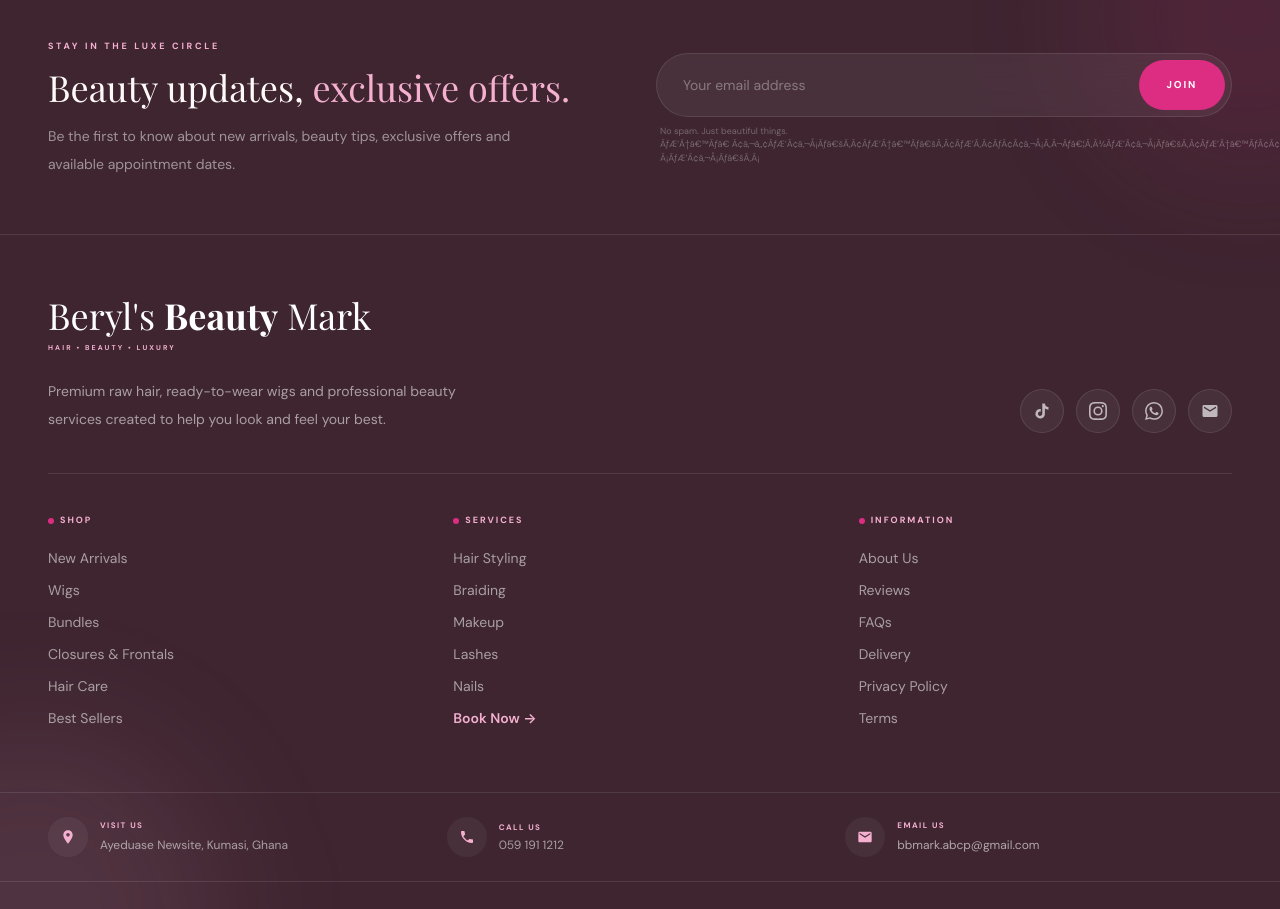
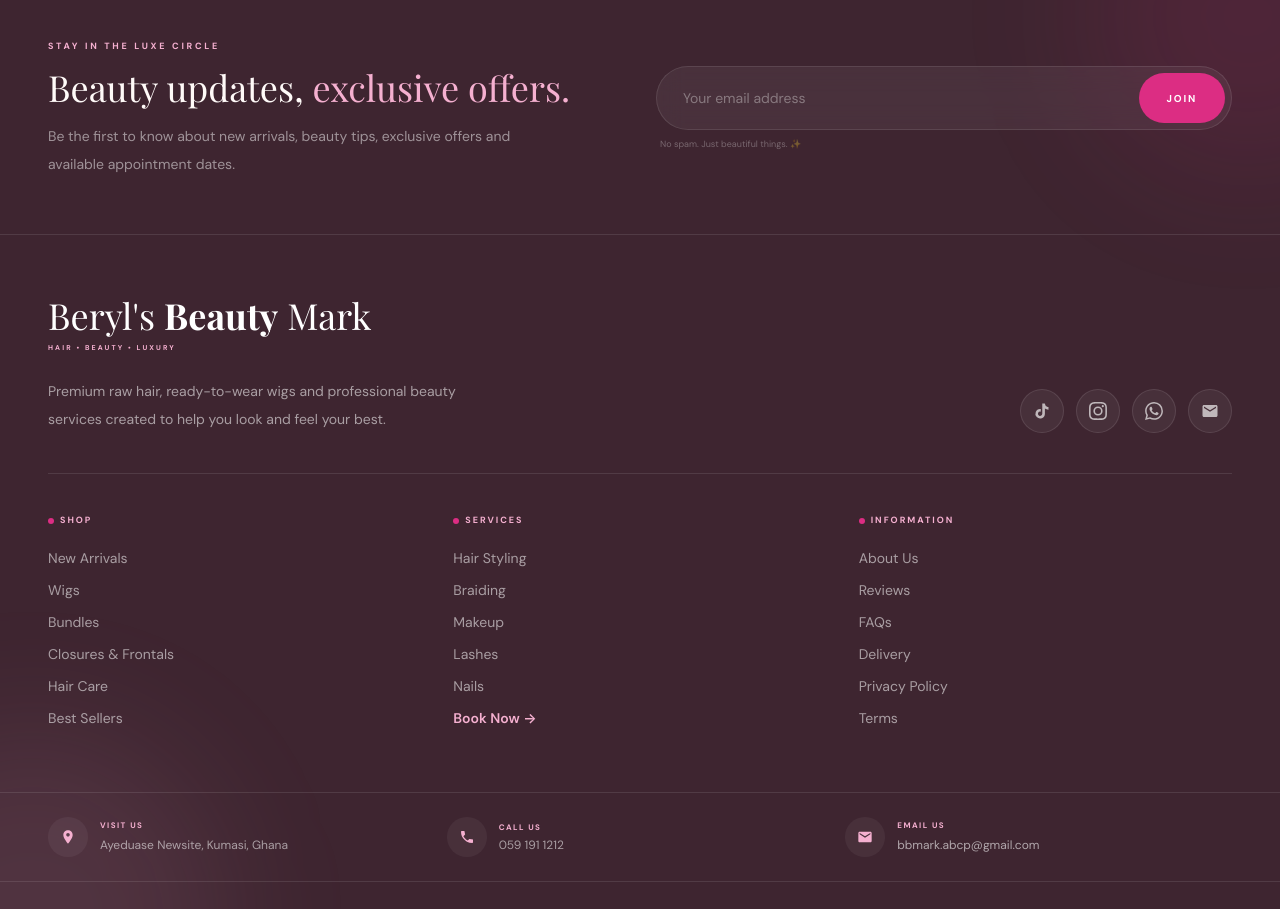
Before and after one commit to Naomiopuni19/TEAM-DUNAMIS, a React (Vite) app: page / in a window 1280 px wide. Shown: the part 6020-6929 px from the top of the page. Built offline with nearby package versions, Linux system fonts and the light colour scheme; no server answers; a web font is replaced by a local one.

Commit message:
Fix corrupted sparkle character in newsletter footer text

```diff
--- a/src/components/Footer.tsx
+++ b/src/components/Footer.tsx
@@ -158,7 +158,7 @@ export function Footer() {
               </div>
 
               <p className="mt-2 px-1 text-[9px] text-white/30">
-                No spam. Just beautiful things. ÃƒÆ’Ã†â€™Ãƒâ€ Ã¢â‚¬â„¢ÃƒÆ’Ã¢â‚¬Å¡Ãƒâ€šÃ‚Â¢ÃƒÆ’Ã†â€™Ãƒâ€šÃ‚Â¢ÃƒÆ’Ã‚Â¢ÃƒÂ¢Ã¢â‚¬Å¡Ã‚Â¬Ãƒâ€¦Ã‚Â¾ÃƒÆ’Ã¢â‚¬Å¡Ãƒâ€šÃ‚Â¢ÃƒÆ’Ã†â€™ÃƒÂ¢Ã¢â€šÂ¬Ã…Â¡ÃƒÆ’Ã¢â‚¬Å¡Ãƒâ€šÃ‚Â¡
+                No spam. Just beautiful things. &#10024;
               </p>
             </form>
           </div>
```
